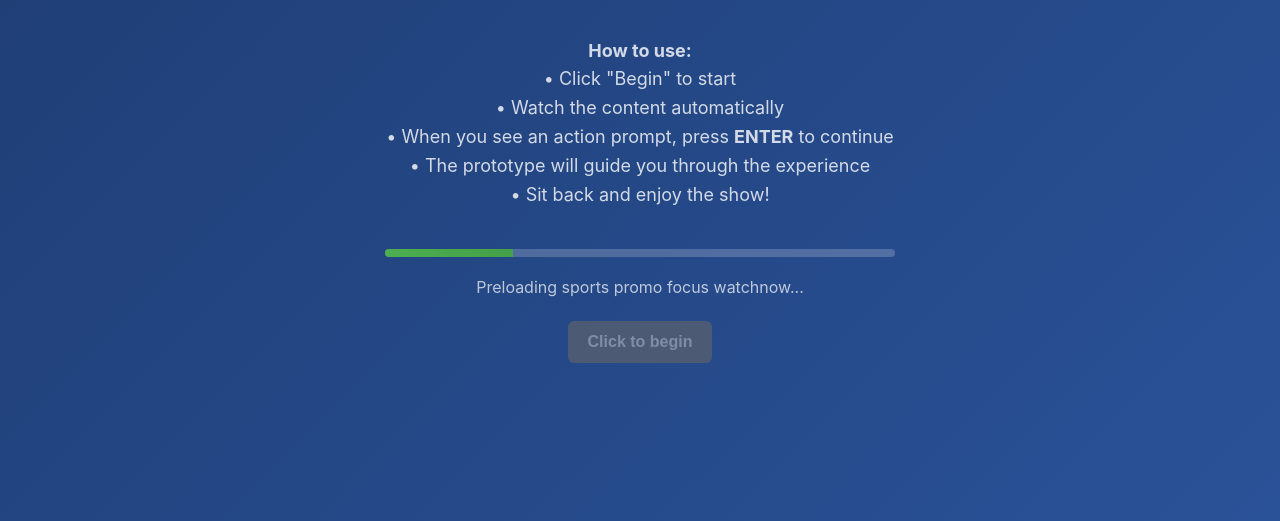
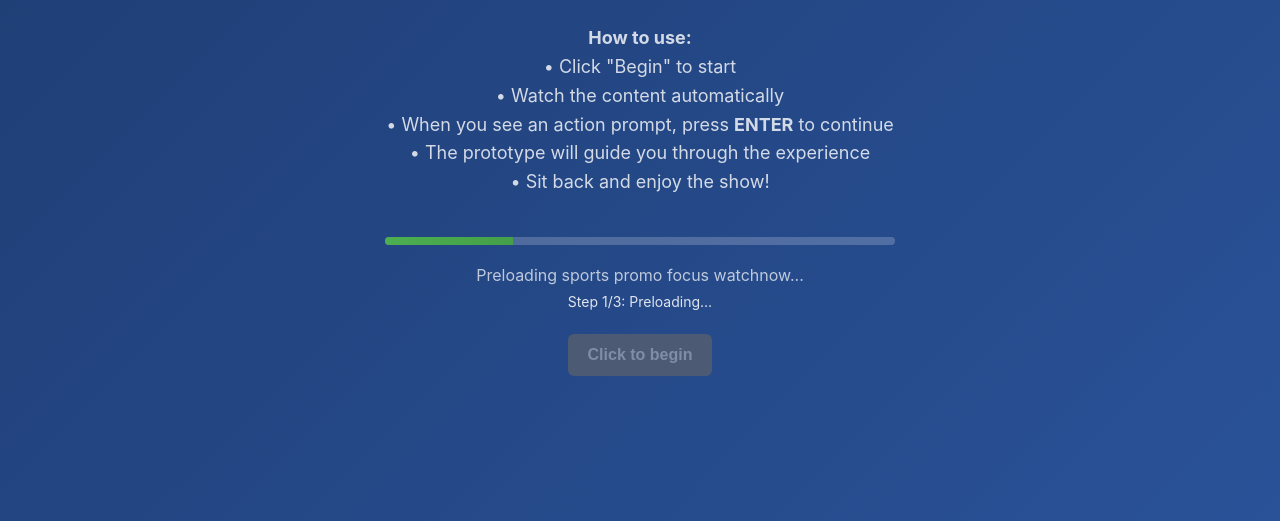
Before and after one commit to mhanson-ui/notification-prototype, a website: page public/tv.html in a window 1280 px wide. Shown: the part 279-800 px from the top of the page. Drawn offline with nearby package versions, Linux system fonts and the light colour scheme.

Commit message:
Choreography: add explicit phase gating (preloading→ready→starting→playing) with step indicator in tv.html

```diff
--- a/public/tv.html
+++ b/public/tv.html
@@ -79,6 +79,12 @@
 			opacity: 0.7;
 		}
 
+		.step-status {
+			margin-top: 8px;
+			font-size: 14px;
+			opacity: 0.85;
+		}
+
 		.loading-cta {
 			margin-top: 24px;
 			padding: 12px 20px;
@@ -153,6 +159,7 @@
 				<div id="loading-bar" class="loading-bar"></div>
 			</div>
 			<div id="loading-status" class="loading-status">Initializing...</div>
+			<div id="step-status" class="step-status">Step 1/3: Preloading…</div>
 			<button id="begin-btn" class="loading-cta">Click to begin</button>
 		</div>
 	</div>
@@ -173,6 +180,13 @@
 		const loadingStatus = document.getElementById('loading-status');
 		const enterHint = document.getElementById('enter-hint');
 		const beginBtn = document.getElementById('begin-btn');
+		const stepStatus = document.getElementById('step-status');
+		function setPhase(phase) {
+			if (phase === 'preloading') stepStatus.textContent = 'Step 1/3: Preloading…';
+			if (phase === 'ready') stepStatus.textContent = 'Step 2/3: Ready – click Begin to start';
+			if (phase === 'starting') stepStatus.textContent = 'Step 3/3: Starting…';
+			if (phase === 'playing') stepStatus.textContent = 'Playing';
+		}
 
 		// Figma prototype links
 		const figmaLinks = {
@@ -209,6 +223,7 @@
 					// All content preloaded, enable CTA
 					loadingStatus.textContent = 'All content ready! Click begin to start';
 					beginBtn.disabled = false;
+					setPhase('ready');
 					// Clean up preload iframes now that cache is warm
 					preloadContainer.remove();
 					return;
@@ -266,6 +281,7 @@
 				loaded = true;
 				clearTimeout(readyTimeout);
 				loadingScreen.style.display = 'none';
+				setPhase('playing');
 				console.log('Main iframe loaded, letting Figma prototype control the flow...');
 			};
 		}
@@ -307,11 +323,13 @@
 		beginBtn.addEventListener('click', () => {
 			beginBtn.disabled = true;
 			beginBtn.textContent = 'Loading...';
+			setPhase('starting');
 			showTVScreen();
 		});
 
 		// Start preloading content
 		console.log('Starting content preload...');
+		setPhase('preloading');
 		preloadContent();
 	</script>
 </body>
```
